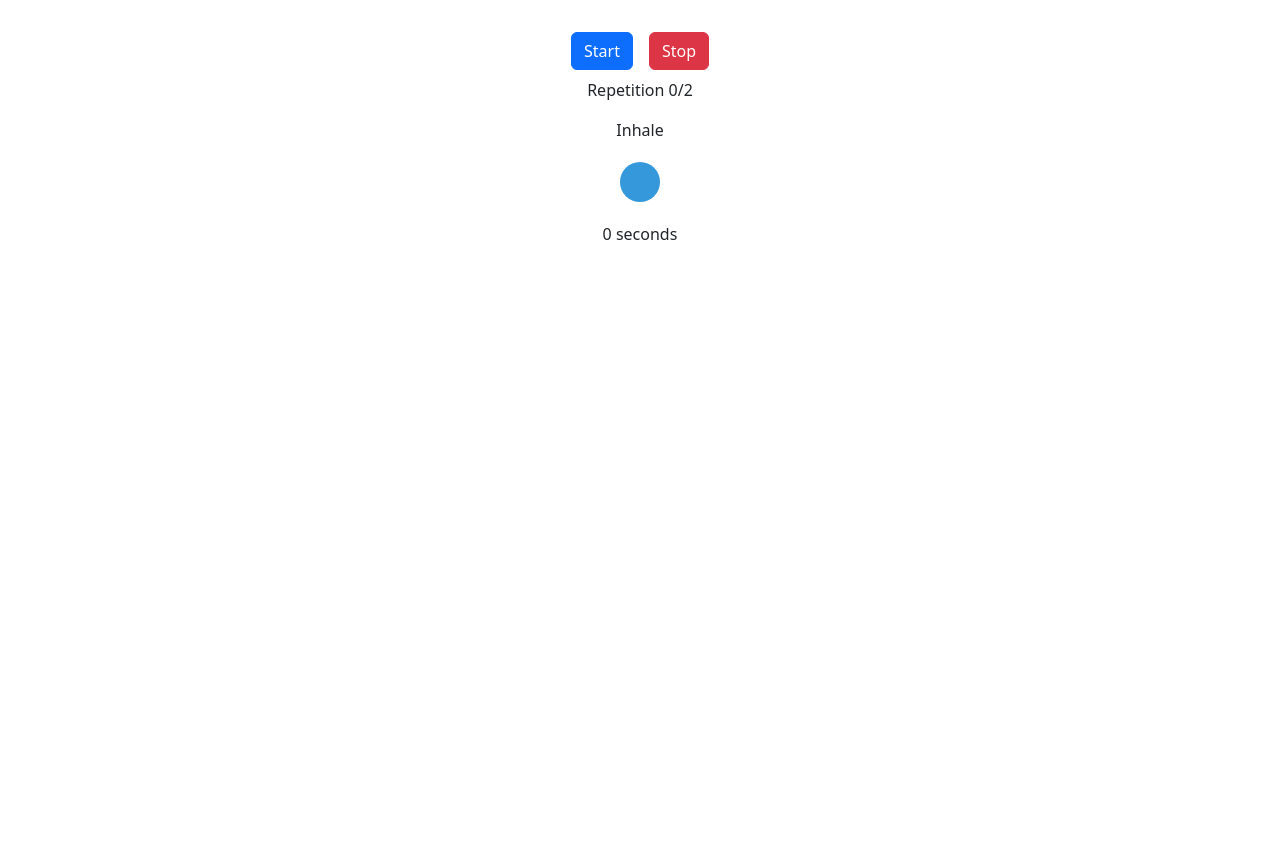
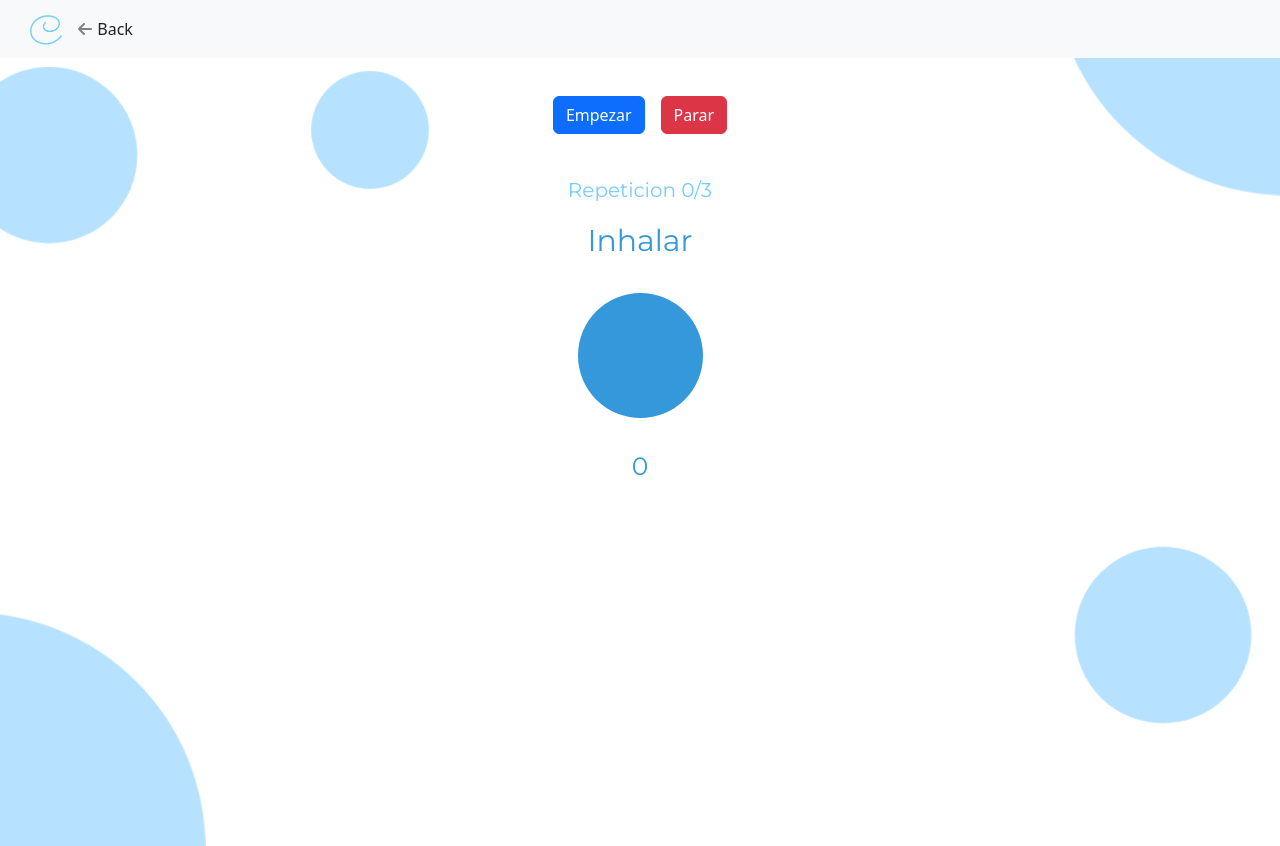
Before and after one commit to matiasngiambra/Calmara, a React (Vite) app: page /exercices/breath in a window 1280 px wide. Shown: the top 846 px of the page. Before the commit the page ends 800 px from the top, so only its background shows below. Built offline with nearby package versions, Linux system fonts and the light colour scheme.

Commit message:
Style in breath

```diff
--- /dev/null
+++ b/src/components/backbutton/BackButton.css
@@ -0,0 +1,4 @@
+.backbutton-logo{
+    margin-right: 5px;
+    color: gray
+}
--- a/src/components/backbutton/BackButton.jsx
+++ b/src/components/backbutton/BackButton.jsx
@@ -1,10 +1,16 @@
 import React from 'react'
+import '../backbutton/BackButton.css'
+import { faArrowLeft } from '@fortawesome/free-solid-svg-icons';
+import { FontAwesomeIcon } from '@fortawesome/react-fontawesome';
 import { useNavigate } from 'react-router';
 
 const BackButton = () => {
     let navigate = useNavigate();
     return (
-        <div onClick={() => navigate("/")}> BackButton</div>
+        <div onClick={() => navigate("/")}>
+            <FontAwesomeIcon className='backbutton-logo' icon={faArrowLeft} />
+            Back
+        </div>
     )
 }
 
--- /dev/null
+++ b/src/pages/exercices/breath/Breath.css
@@ -0,0 +1,39 @@
+.repetition-title{
+    font-family: 'Montserrat', cursive;
+    line-height: 0.8 !important;
+    font-size: 20px;
+    color: #75CCFF;
+    z-index: 3;
+    margin:20px;
+}
+
+.repetition-number{
+    font-family: 'Montserrat', cursive;
+    font-size: 20px;
+    color: #75CCFF;
+    z-index: 3;
+}
+
+.container-breath{
+    margin-top: 30px;
+}
+
+.breath-title{
+    margin: 20px;
+    font-family: 'Montserrat', cursive;
+    font-size: 30px;
+    color: #3498db;
+    z-index: 3;
+}
+
+.breath-subtitle{
+    margin: 20px;
+    font-family: 'Montserrat', cursive;
+    font-size: 25px;
+    color: #3498db;
+    z-index: 3;
+}
+
+.breath-container{
+    margin-top: 40px;
+}
--- a/src/pages/exercices/breath/Breath.jsx
+++ b/src/pages/exercices/breath/Breath.jsx
@@ -1,5 +1,9 @@
 import React, { useState, useEffect } from 'react';
 import { Button, Container, Row, Col } from 'react-bootstrap';
+import '../breath/Breath.css'
+import CircleLayout from '../../../layout/components/CircleLayout';
+import FooterComponent from '../../../layout/components/footer/FooterComponent';
+import Navclass from '../../../layout/components/nav/Nav';
 
 const Breath = () => {
   const [isMeditating, setIsMeditating] = useState(false);
@@ -7,8 +11,8 @@ const Breath = () => {
   const [inhale, setInhale] = useState(true);
   const [repetition, setRepetition] = useState(0);
 
-  const bubbleSize = 40; // Tamaño inicial de la burbuja
-  const maxBubbleSize = 80; // Tamaño máximo de la burbuja
+  const bubbleSize = 125; // Tamaño inicial de la burbuja
+  const maxBubbleSize = 250; // Tamaño máximo de la burbuja
   const breathDuration = 5; // Duración de la inhalación y exhalación en segundos
 
   useEffect(() => {
@@ -25,8 +29,8 @@ const Breath = () => {
           if (!inhale) {
             setRepetition((prevRepetition) => prevRepetition + 1);
 
-            if (repetition === 2) {
-              // Finalizar la meditación después de 2 repeticiones
+            if (repetition === 3) {
+              // Finalizar la meditación después de 3 repeticiones
               stopMeditation();
             }
           }
@@ -61,19 +65,22 @@ const Breath = () => {
   };
 
   return (
-    <Container className="my-4">
+    <>
+      <CircleLayout />
+      <Navclass isSecondary={true} />
+      <Container className="vh-100 container-breath">
         <Row className="justify-content-center">
           <Col xs={12} md={6} className="text-center">
             <Button onClick={startMeditation} variant="primary" className="m-2">
-            Start
+              Empezar
             </Button>
             <Button onClick={stopMeditation} variant="danger" className="m-2">
-            Stop
+              Parar
             </Button>
-
-          <div>
-            <p>Repetition {repetition}/2</p>
-            <p>{inhale ? 'Inhale' : 'Exhale'}</p>
+            <br />
+            <div className='breath-container'>
+              <p className='repetition-title'>Repeticion <span className='repetition-number'>{repetition}/3</span></p>
+              <p className='breath-title'>{inhale ? 'Inhalar' : 'Exhalar'}</p>
               <div
                 style={{
                   width: `${calculateBubbleSize()}px`,
@@ -81,14 +88,16 @@ const Breath = () => {
                   borderRadius: '50%',
                   backgroundColor: '#3498db', // Azul primario de la paleta de colores
                   transition: 'all 0.5s ease-out',
-                margin: '20px auto',
+                  margin: '30px auto',
                 }}
               />
-            <p>{seconds} seconds</p>
+              <p className='breath-subtitle'>{seconds}</p>
             </div>
           </Col>
         </Row>
       </Container>
+      <FooterComponent />
+    </>
   );
 };
 
--- a/src/pages/exercices/phraseoftheday/PhraseOfTheDay.jsx
+++ b/src/pages/exercices/phraseoftheday/PhraseOfTheDay.jsx
@@ -30,7 +30,7 @@ export const PhraseOfTheDay = () => {
   return (
     <div>
       <CircleLayout />
-      <Navclass isSecondary={true}></Navclass>
+      <Navclass isSecondary={true} />
       <Container className="vh-100 d-flex justify-content-center align-items-center">
         <Row>
           <Col>
@@ -43,7 +43,6 @@ export const PhraseOfTheDay = () => {
           </Col>
         </Row>
       </Container>
-
       <FooterComponent/>
 
     </div>
```
Lines whose indentation alone changed are shown as unchanged.
